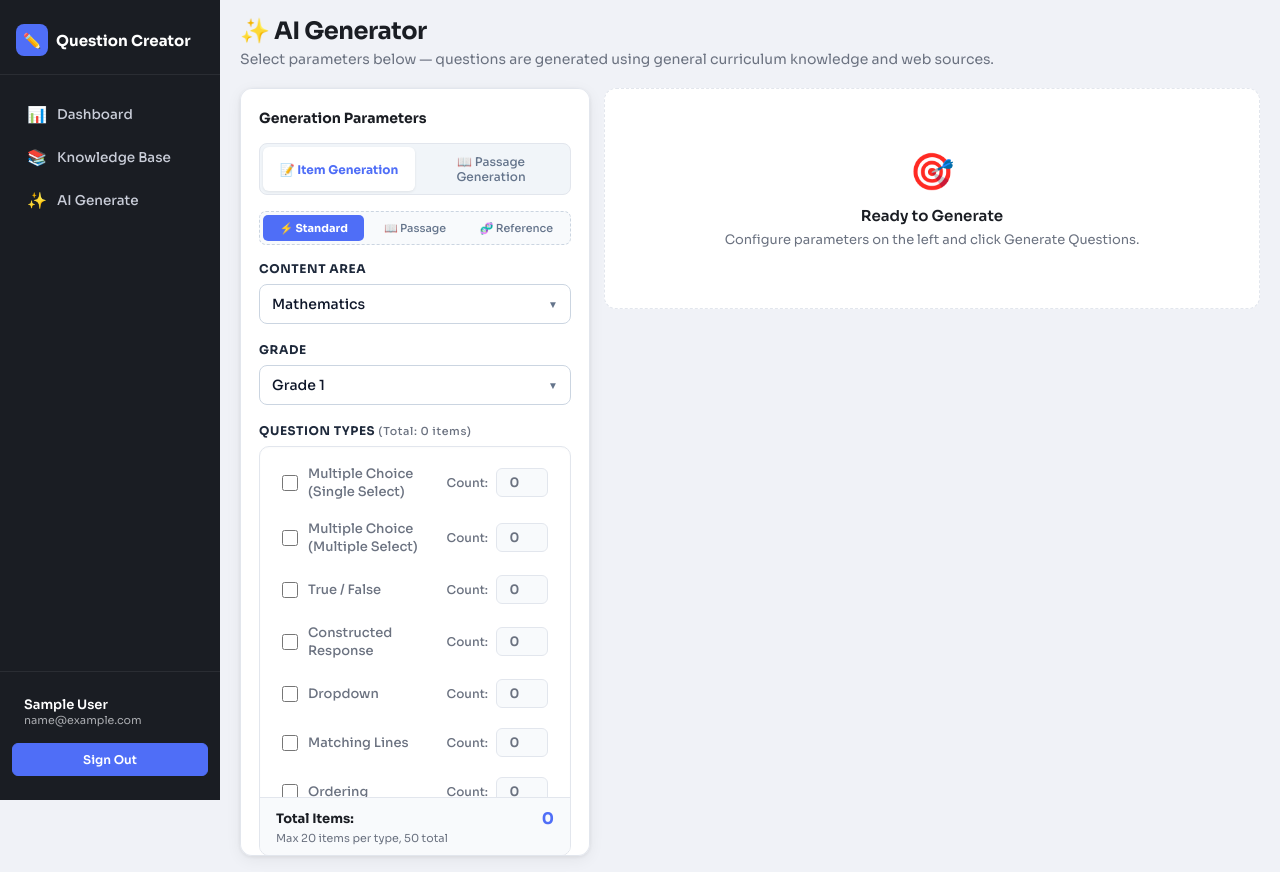
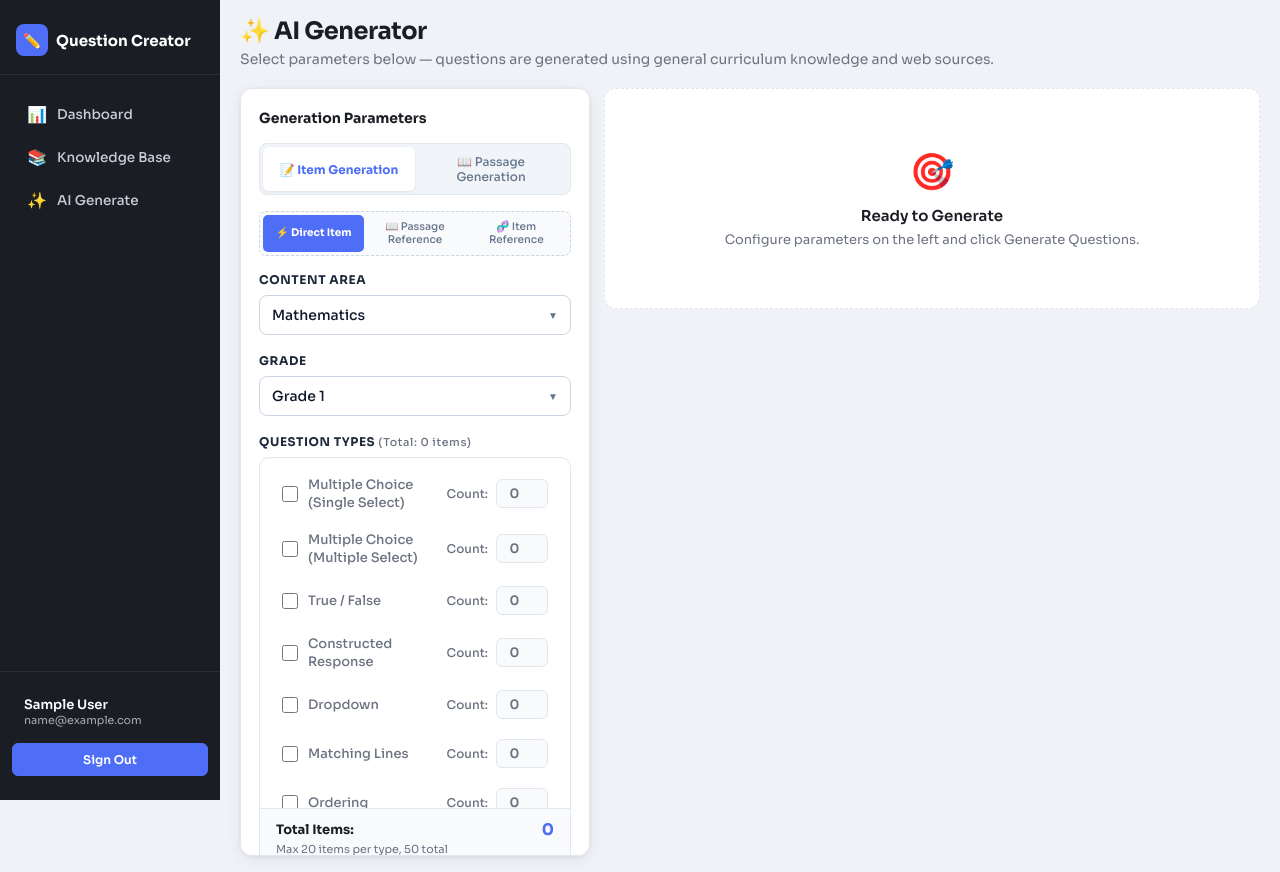
Before and after one commit to ISundhar55/Question-Generation, a React (Vite) app in the folder frontend/: page /generate in a window 1280 px wide. Built offline with nearby package versions, Linux system fonts and the light colour scheme; sample sign-in values are in the browser's storage; the HTML template or start-up script is replaced by a standard one.

Commit message:
Corrected some UI labels and styles.

```diff
--- a/frontend/src/pages/AIGeneratePage.jsx
+++ b/frontend/src/pages/AIGeneratePage.jsx
@@ -668,58 +668,67 @@ export default function AIGeneratePage() {
                   type="button"
                   id="source-standard-input"
                   onClick={handleSwitchToStandardInput}
+                  title="Direct Item Generation"
                   style={{
                     flex: 1,
-                    padding: '6px 6px',
+                    padding: '6px 4px',
                     borderRadius: 5,
                     border: 'none',
                     background: sourceMode === 'input' ? 'var(--color-primary, #4f6ef7)' : 'transparent',
                     color: sourceMode === 'input' ? '#ffffff' : '#64748b',
                     fontWeight: sourceMode === 'input' ? 700 : 500,
-                    fontSize: 11,
+                    fontSize: 10.5,
                     cursor: 'pointer',
                     transition: 'all 0.15s ease',
+                    textAlign: 'center',
+                    lineHeight: 1.2,
                   }}
                 >
-                  ⚡ Standard
+                  ⚡ Direct Item
                 </button>
                 <button
                   type="button"
                   id="source-passage-grounded"
                   onClick={handleSwitchToPassageSource}
+                  title="Passage Reference Generation"
                   style={{
                     flex: 1,
-                    padding: '6px 6px',
+                    padding: '6px 4px',
                     borderRadius: 5,
                     border: 'none',
                     background: sourceMode === 'passage' ? '#0d9488' : 'transparent',
                     color: sourceMode === 'passage' ? '#ffffff' : '#64748b',
                     fontWeight: sourceMode === 'passage' ? 700 : 500,
-                    fontSize: 11,
+                    fontSize: 10.5,
                     cursor: 'pointer',
                     transition: 'all 0.15s ease',
+                    textAlign: 'center',
+                    lineHeight: 1.2,
                   }}
                 >
-                  📖 Passage
+                  📖 Passage Reference
                 </button>
                 <button
                   type="button"
                   id="source-reference-item"
                   onClick={handleSwitchToReferenceSource}
+                  title="Item Reference Generation"
                   style={{
                     flex: 1,
-                    padding: '6px 6px',
+                    padding: '6px 4px',
                     borderRadius: 5,
                     border: 'none',
                     background: sourceMode === 'reference' ? '#7c3aed' : 'transparent',
                     color: sourceMode === 'reference' ? '#ffffff' : '#64748b',
                     fontWeight: sourceMode === 'reference' ? 700 : 500,
-                    fontSize: 11,
+                    fontSize: 10.5,
                     cursor: 'pointer',
                     transition: 'all 0.15s ease',
+                    textAlign: 'center',
+                    lineHeight: 1.2,
                   }}
                 >
-                  🧬 Reference
+                  🧬 Item Reference
                 </button>
               </div>
             </div>
@@ -1229,7 +1238,7 @@ export default function AIGeneratePage() {
             {(() => {
               if (sourceMode === 'reference') {
                 const isReferenceMissing = !referenceQuestion;
-                const isDisabled = generating || isReferenceMissing || variantCount < 1 || variantCount > 10;
+                const isDisabled = generating || isReferenceMissing || variantCount < 1 || variantCount > 5;
 
                 return (
                   <button
@@ -1253,6 +1262,10 @@ export default function AIGeneratePage() {
                       </>
                     ) : isReferenceMissing ? (
                       'Select a Reference Question'
+                    ) : variantCount < 1 ? (
+                      'Enter at least 1 variant'
+                    ) : variantCount > 5 ? (
+                      'Exceeds 5 Max Variants'
                     ) : (
                       `🧬 Generate ${variantCount} New ${variantCount === 1 ? 'Variant' : 'Variants'}`
                     )}
--- a/frontend/src/variant/VariantControls.jsx
+++ b/frontend/src/variant/VariantControls.jsx
@@ -25,8 +25,8 @@ const VARIANT_STYLES = [
   },
   {
     id: 'format_shift',
-    label: '🔀 Different Format',
-    desc: 'Change question type (e.g. to Multi-Select or True/False).',
+    label: '🔀 Different Question Type',
+    desc: 'Change question type (e.g. to Dropdown, Matching, or Multi-Select).',
     color: '#7c3aed',
     bg: '#f5f3ff',
   },
@@ -65,36 +65,40 @@ export default function VariantControls({
         <label style={{ display: 'block', fontSize: 12, fontWeight: 700, color: '#1e293b', marginBottom: 8, textTransform: 'uppercase', letterSpacing: '0.04em' }}>
           🎯 Choose Variant Transformation Goal
         </label>
-        <div style={{ display: 'grid', gridTemplateColumns: '1fr 1fr', gap: 10 }}>
+        <div style={{ display: 'grid', gridTemplateColumns: '1fr 1fr', gap: 8 }}>
           {VARIANT_STYLES.map((st) => {
             const isSelected = variantStyle === st.id;
             return (
-              <div
+              <button
                 key={st.id}
+                type="button"
+                title={st.desc}
                 onClick={() => {
                   if (handleStyleChange) {
                     handleStyleChange(st.id);
                   }
                 }}
                 style={{
-                  padding: '12px 14px',
-                  borderRadius: 10,
-                  border: isSelected ? `2px solid ${st.color}` : '1.5px solid #e2e8f0',
+                  padding: '9px 12px',
+                  borderRadius: 8,
+                  border: isSelected ? `2px solid ${st.color}` : '1.5px solid #cbd5e1',
                   background: isSelected ? st.bg : '#ffffff',
+                  color: isSelected ? st.color : '#1e293b',
+                  fontSize: 12.5,
+                  fontWeight: 700,
                   cursor: 'pointer',
                   transition: 'all 0.15s ease',
-                  boxShadow: isSelected ? '0 2px 8px rgba(79, 110, 247, 0.1)' : 'none',
-                  userSelect: 'none',
+                  boxShadow: isSelected ? '0 2px 6px rgba(79, 110, 247, 0.12)' : 'none',
+                  display: 'flex',
+                  alignItems: 'center',
+                  justifyContent: 'space-between',
+                  gap: 6,
+                  textAlign: 'left',
                 }}
               >
-                <div style={{ fontSize: 13, fontWeight: 700, color: isSelected ? st.color : '#1e293b', marginBottom: 4, display: 'flex', alignItems: 'center', justifyContent: 'space-between' }}>
                 <span>{st.label}</span>
                 {isSelected && <span style={{ fontSize: 12, color: st.color }}>✓</span>}
-                </div>
-                <div style={{ fontSize: 11.5, color: '#64748b', lineHeight: 1.35 }}>
-                  {st.desc}
-                </div>
-              </div>
+              </button>
             );
           })}
         </div>
@@ -104,7 +108,7 @@ export default function VariantControls({
       {variantStyle === 'format_shift' && (
         <div style={{ padding: '12px 14px', background: '#f8fafc', borderRadius: 8, border: '1px solid #e2e8f0', marginBottom: 14 }}>
           <label style={{ display: 'block', fontSize: 12, fontWeight: 700, color: '#475569', marginBottom: 6 }}>
-            🔀 Target Question Format
+            🔀 Target Question Type
           </label>
           <select
             value={targetType}
@@ -133,31 +137,48 @@ export default function VariantControls({
         <label style={{ display: 'block', fontSize: 12, fontWeight: 700, color: '#1e293b', marginBottom: 6, textTransform: 'uppercase', letterSpacing: '0.04em' }}>
           Number of Variants to Generate
         </label>
-        <div style={{ display: 'flex', gap: 8 }}>
-          {[1, 2, 3, 4, 5].map((n) => {
-            const isSelected = currentCount === n;
-            return (
-              <button
-                key={n}
-                type="button"
-                onClick={() => handleCountChange && handleCountChange(n)}
+        <div style={{ display: 'flex', alignItems: 'center', gap: 10 }}>
+          <input
+            id="ai-variant-count"
+            type="number"
+            min={1}
+            max={5}
+            value={currentCount === '' ? '' : currentCount}
+            onChange={(e) => {
+              const raw = e.target.value;
+              if (raw === '') {
+                handleCountChange && handleCountChange('');
+              } else {
+                const val = parseInt(raw, 10);
+                if (!isNaN(val)) {
+                  handleCountChange && handleCountChange(Math.max(1, Math.min(5, val)));
+                }
+              }
+            }}
+            onBlur={() => {
+              if (currentCount === '' || Number(currentCount) < 1) {
+                handleCountChange && handleCountChange(1);
+              } else if (Number(currentCount) > 5) {
+                handleCountChange && handleCountChange(5);
+              }
+            }}
             style={{
-                  flex: 1,
-                  padding: '8px 0',
+              width: 80,
+              padding: '8px 12px',
               borderRadius: 8,
-                  fontSize: 13,
+              border: '1.5px solid #cbd5e1',
+              fontSize: 14,
               fontWeight: 700,
-                  border: isSelected ? '2px solid var(--color-primary, #4f6ef7)' : '1.5px solid #cbd5e1',
-                  background: isSelected ? 'var(--color-primary-light, #eff6ff)' : '#ffffff',
-                  color: isSelected ? 'var(--color-primary, #4f6ef7)' : '#475569',
-                  cursor: 'pointer',
-                  transition: 'all 0.12s ease',
+              color: '#0f172a',
+              background: '#ffffff',
+              outline: 'none',
+              textAlign: 'center',
+              boxSizing: 'border-box',
             }}
-              >
-                {n} {n === 1 ? 'item' : 'items'}
-              </button>
-            );
-          })}
+          />
+          <span style={{ fontSize: 12, color: '#64748b', fontWeight: 500 }}>
+            (Max 5 variants)
+          </span>
         </div>
       </div>
     </div>
```
Lines whose indentation alone changed are shown as unchanged.
